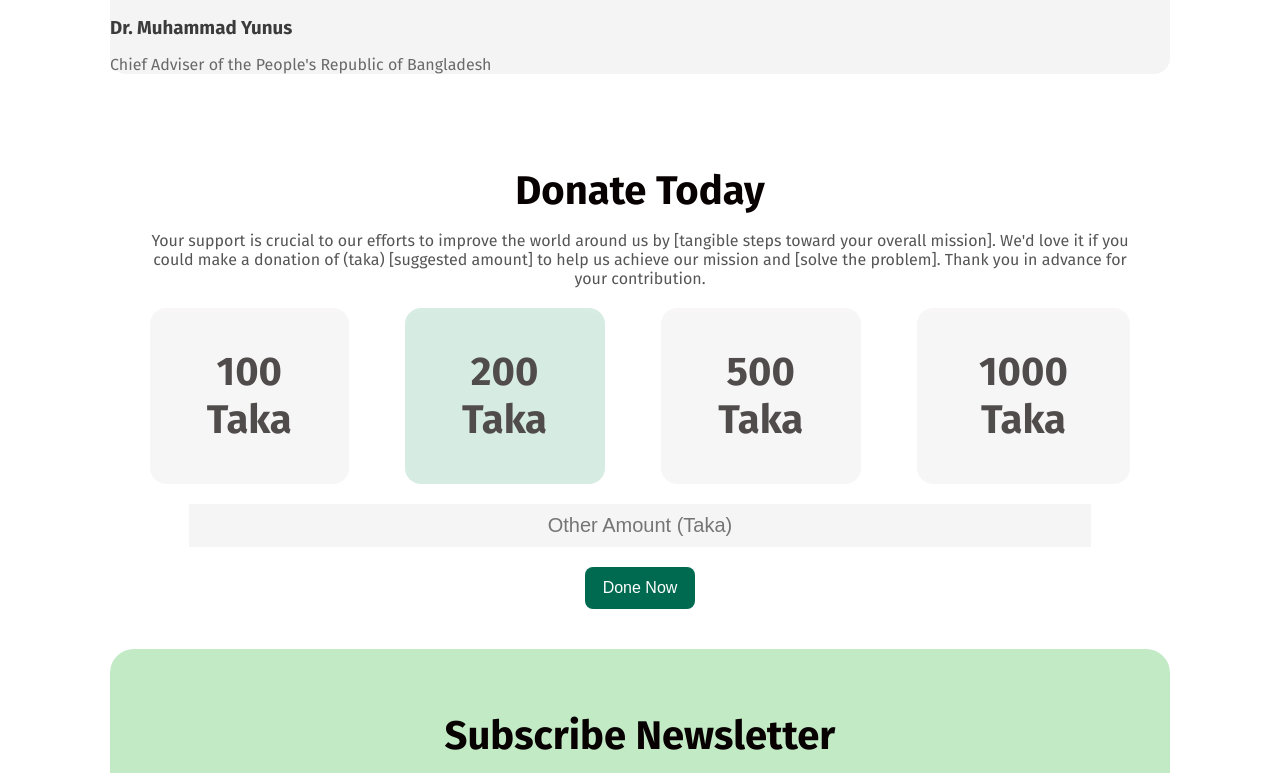
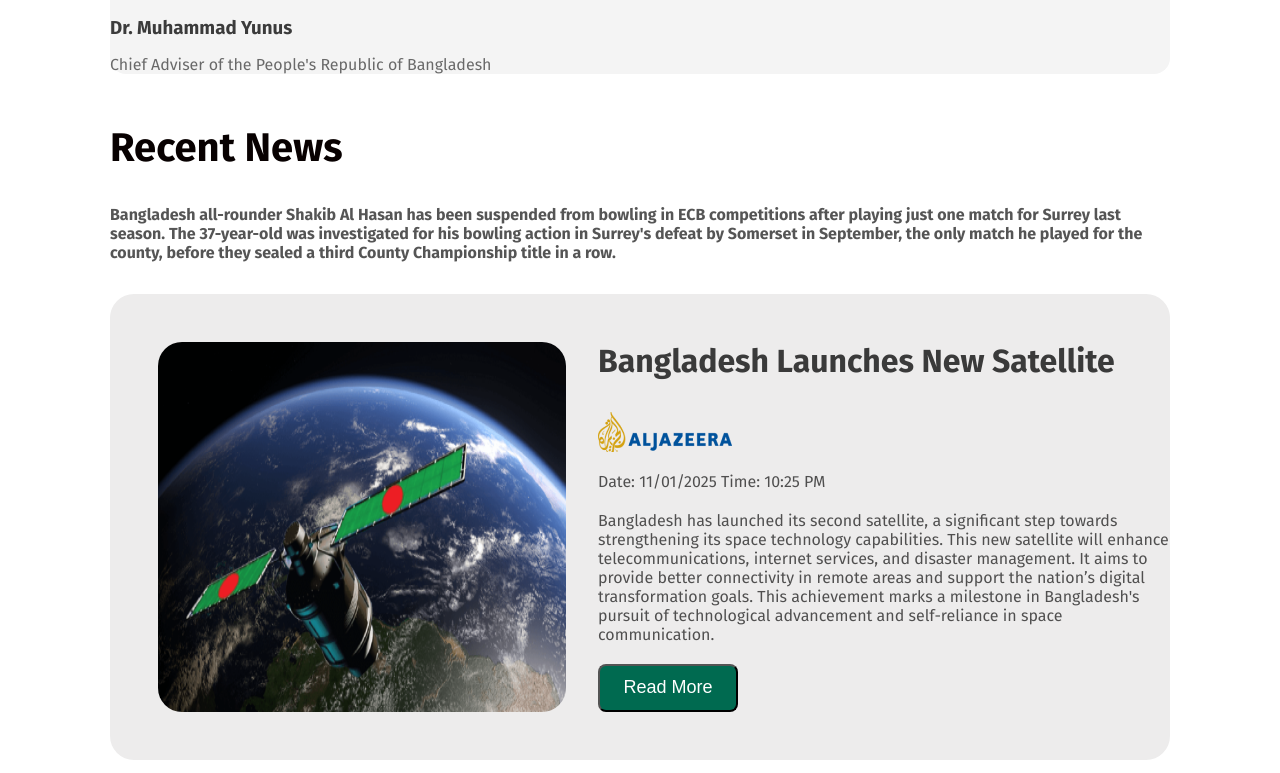
Before and after one commit to mahiii062/Assignment1, a plain HTML site: page index.html in a window 1280 px wide. Shown: the part 1974-2747 px from the top of the page. Drawn offline with Linux system fonts and the light colour scheme.

Commit message:
nineth commit

```diff
--- a/index.html
+++ b/index.html
@@ -1,3 +1,8 @@
+<!-- Mahi A Rashed Mashfik
+Web Development 2025
+11 January 2025 -->
+
+
 <!DOCTYPE html>
 <html lang="en">
 
@@ -126,6 +131,35 @@
         </section>
 
         <!-- Fourth Step -->
+        <section class="why">
+            <div class="head">
+                <h2 class="mainTitle">Recent News</h2>
+                <p class="des">Bangladesh all-rounder Shakib Al Hasan has been suspended from bowling in ECB
+                    competitions after playing just one match for Surrey last season.
+                    The 37-year-old was investigated for his bowling action in Surrey's defeat by Somerset in September,
+                    the only match he played for the county, before they sealed a third County Championship title in a
+                    row.</p>
+            </div>
+            <div class="aj">
+                <img class="keno" src="assets/satelite.png" alt="">
+                <div class="bj">
+                    <h3 class="abar">Bangladesh Launches New Satellite</h3>
+                    <img class="media" src="assets/al-jazeera.png" alt="">
+                    <p class="des"><time datetime="2025-01-11T12:00:00">Date: 11/01/2025 Time: 10:25 PM</time></p>
+                    <p class="des">Bangladesh has launched its second satellite, a significant step towards
+                        strengthening its space
+                        technology capabilities. This new satellite will enhance telecommunications, internet services,
+                        and
+                        disaster management. It aims to provide better connectivity in remote areas and support the
+                        nation’s
+                        digital transformation goals. This achievement marks a milestone in Bangladesh's pursuit of
+                        technological advancement and self-reliance in space communication.</p>
+                    <button class="ajob">Read More</button>
+                </div>
+            </div>
+        </section>
+
+        <!-- Fourth Step -->
         <section class="arehVai">
 
             <div class="pain">
@@ -175,6 +209,16 @@
 
         </section>
     </main>
+    <footer class="hudai">
+        <div class="foot">
+            <h3 class="head">Bangladesh 2.0</h3>
+        </div>
+        <div class="lasttt">
+            <img src="assets/facebook.png" alt="">
+            <img src="assets/instagram.png" alt="">
+            <img src="assets/x.png" alt="">
+        </div>
+    </footer>
 </body>
 
 </html>
--- a/styles.css/style.css
+++ b/styles.css/style.css
@@ -1,3 +1,9 @@
+/**
+Mahi A Rashed Mashfik
+Web Development 2025
+  11 January 2025
+*/
+
 .open-sans-normal {
     font-family: "Fira Sans", serif;
     font-optical-sizing: auto;
@@ -467,3 +473,21 @@ p {
     color: #0e0e0e;
     opacity: 70%;
 }
+
+/* footer part */
+.hudai {
+    text-align: center;
+}
+
+.lasttt {
+    margin-top: 32px;
+    margin-bottom: 50px;
+    justify-content: space-around;
+}
+
+.head {
+    font-size: 32px;
+    font-weight: bold;
+    margin-top: 50px;
+    margin-bottom: 32px;
+}
```
